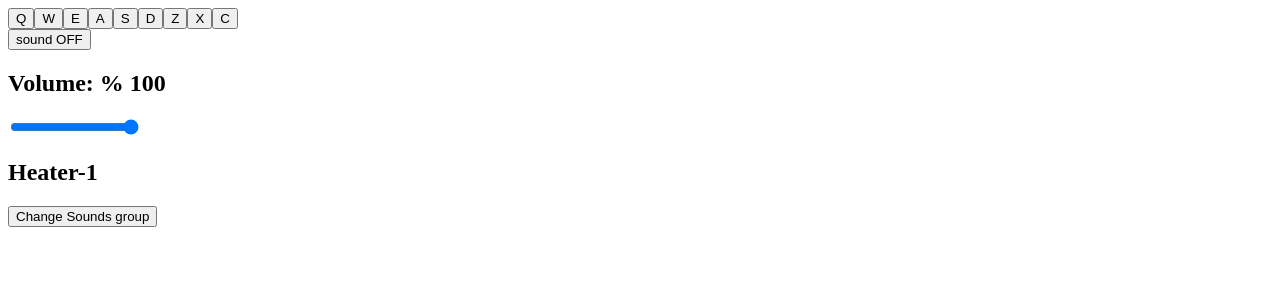
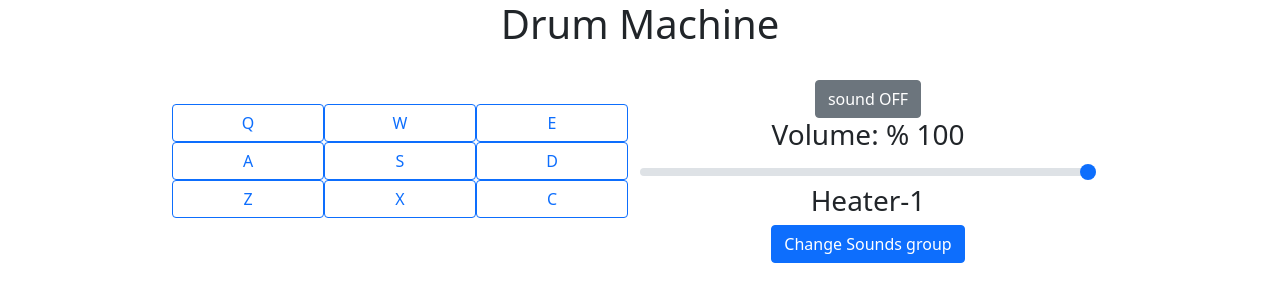
Before and after one commit to joseyzambranov/drum_machine_fcc, a React (Create React App) app: page / in a window 1280 px wide. Shown: the top 302 px of the page. Built offline with nearby package versions, Linux system fonts and the light colour scheme.

Commit message:
finish style bootstrap

```diff
--- a/public/index.html
+++ b/public/index.html
@@ -9,6 +9,8 @@
       name="description"
       content="Web site created using create-react-app"
     />
+    <!--bootstrap-->
+    <link href="https://cdn.jsdelivr.net/npm/bootstrap@5.1.3/dist/css/bootstrap.min.css" rel="stylesheet" integrity="sha384-1BmE4kWBq78iYhFldvKuhfTAU6auU8tT94WrHftjDbrCEXSU1oBoqyl2QvZ6jIW3" crossorigin="anonymous">
     <link rel="apple-touch-icon" href="%PUBLIC_URL%/logo192.png" />
     <!--
       manifest.json provides metadata used when your web app is installed on a
--- a/src/App.css
+++ b/src/App.css
@@ -0,0 +1,3 @@
+.contenedor{
+    margin-bottom: 50px;
+}
--- a/src/App.js
+++ b/src/App.js
@@ -139,24 +139,35 @@ const KeyboardKeyTrigger =({play , sound : {id,keyTrigger,url,keyCode}})=>{
   useEffect(()=>{
     document.addEventListener("keydown", handleKeydown)
   },[])
-return( <button id={keyCode} className='drum-pad' onClick={()=>play(keyTrigger,id)}>
+return( <button id={keyCode} className='drum-pad btn btn-outline-primary' onClick={()=>play(keyTrigger,id)}>
 <audio className='clip' id={keyTrigger} src={url} />{keyTrigger}
 </button>)
 
 }
 
 const Keyboard = ({play,sounds,mute}) => (
-  <div  >
-    {mute ? sounds.map((sound)=> <KeyboardKeyTrigger play={play} sound={sound} />)
+
+
+
+      <div className=" row-cols-3  ">
+
+        {mute ? sounds.map((sound)=> <KeyboardKeyTrigger  play={play} sound={sound} />)
           :sounds.map((sound)=> <KeyboardKeyTrigger play={play} sound={{...sound,url:"#"}} />)}
-  </div>
+
+    </div>
+
+
+
 )
 
 const ControlChangeSound =({name,changeSound,volume,handleChangeVolumen,offVolume,mute})=>{
-  return <div>
-    <button onClick={offVolume}>sound {mute ? "OFF" : "ON"}</button>
-    <h2>Volume: % {Math.round(volume *100)}</h2>
-    <input
+  return <div className="row ">
+
+    <div className='d-grid gap-2 d-md-block'>
+    <button class="btn btn-secondary" onClick={offVolume}>sound {mute ? "OFF" : "ON"}</button>
+    </div>
+       <h3 className='card-text'>Volume: % {Math.round(volume *100)}</h3>
+    <input className='form-range'
     max="1"
     min="0"
     step="0.01"
@@ -164,8 +175,14 @@ const ControlChangeSound =({name,changeSound,volume,handleChangeVolumen,offVolum
     value={volume}
     onChange={handleChangeVolumen}
     />
-    <h2 id='display' >{name}</h2>
-    <button onClick={changeSound}>Change Sounds group</button>
+    <h3 id='display' >{name}</h3>
+    <div className='d-grid gap-2 d-md-block'>
+    <button className='btn btn-primary' onClick={changeSound}>Change Sounds group</button>
+
+
+    </div>
+
+
   </div>
 }
 
@@ -214,10 +231,19 @@ function App() {
   }
 
   return(
-    <div id="drum-machine">
 
-   <Keyboard play={play} mute={mute} sounds={sounds}/>
+    <div className='container-sm w-75' id="drum-machine">
+     <h1 className='text-center'>Drum Machine</h1>
+    <br/><br/>
+
+     <div className="row row-cols-1 g-4 row-cols-md-2  text-center contenedor">
+
+     <Keyboard play={play} mute={mute} sounds={sounds}/>
+     <br/><br/><br/><br/><br/><br/><br/>
+
+
    {setChangeVolume()}
+
    <ControlChangeSound
    offVolume={offVolume}
    mute={mute}
@@ -225,6 +251,8 @@ function App() {
    handleChangeVolumen={handleChangeVolumen}
    name={nameS || nameSound[soundName]}
    changeSound={changeSound}/>
+     </div>
+
 
     </div>
   )
```
